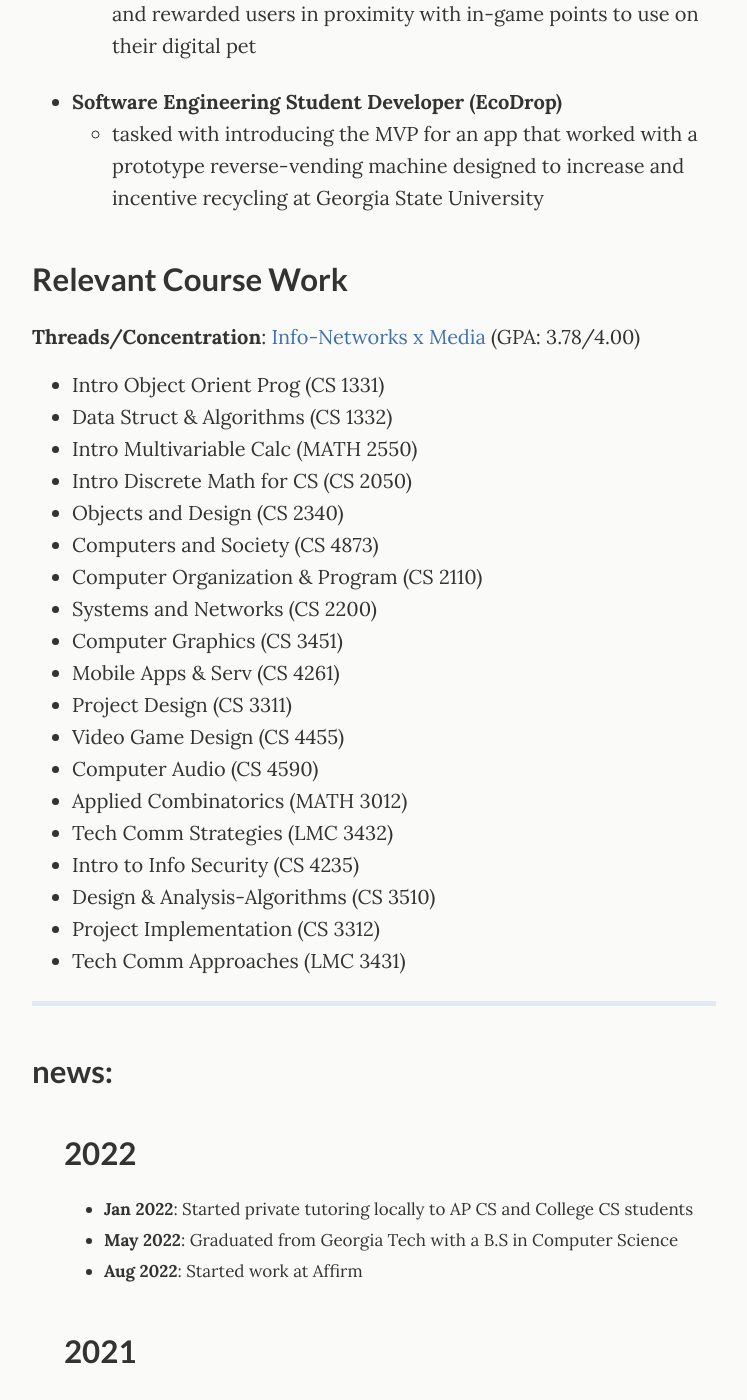
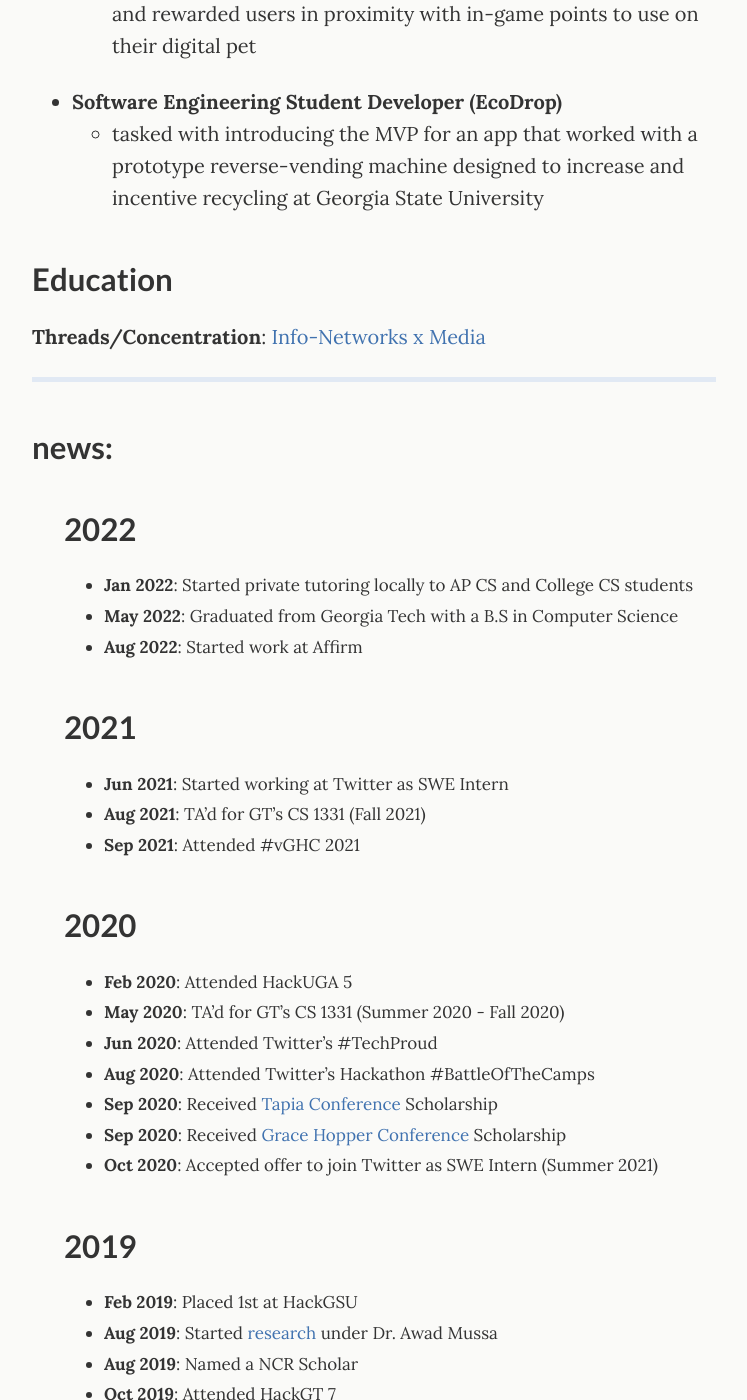
Before and after one commit to kellytran3k/kellytran3k.github.io, a Jekyll site: the page built from _pages/work.md, in a window 1280 px wide and 1400 px high, scrolled down 719 px. Shown: the whole window, without its empty margins (266-1013 px from the left). Built offline with Jekyll 4.4.1, drawn with Linux system fonts in a browser that asks for light colours.

Commit message:
updated website 08/22

```diff
--- a/_pages/work.md
+++ b/_pages/work.md
@@ -28,29 +28,9 @@
   * tasked with introducing the MVP for an app that worked with a prototype reverse-vending machine designed to increase and incentive recycling at Georgia State University
 
 
-## Relevant Course Work
+## Education
 
-**Threads/Concentration**: [Info-Networks x Media](https://catalog.gatech.edu/programs/media-information-internetworks-computer-science-bs/) (GPA: 3.78/4.00)
-
-* Intro Object Orient Prog (CS 1331)
-* Data Struct & Algorithms (CS 1332)
-* Intro Multivariable Calc (MATH 2550)
-* Intro Discrete Math for CS (CS 2050)
-* Objects and Design (CS 2340)
-* Computers and Society (CS 4873)
-* Computer Organization & Program (CS 2110)
-* Systems and Networks (CS 2200)
-* Computer Graphics (CS 3451)
-* Mobile Apps & Serv (CS 4261)
-* Project Design (CS 3311)
-* Video Game Design (CS 4455)
-* Computer Audio (CS 4590)
-* Applied Combinatorics (MATH 3012)
-* Tech Comm Strategies (LMC 3432)
-* Intro to Info Security (CS 4235)
-* Design & Analysis-Algorithms (CS 3510)
-* Project Implementation (CS 3312)
-* Tech Comm Approaches (LMC 3431)
+**Threads/Concentration**: [Info-Networks x Media](https://catalog.gatech.edu/programs/media-information-internetworks-computer-science-bs/)
 
 ---
 
```
Also changed, not shown: _pages/about.md (+1 -1 lines), index.md (+1 -1 lines).
